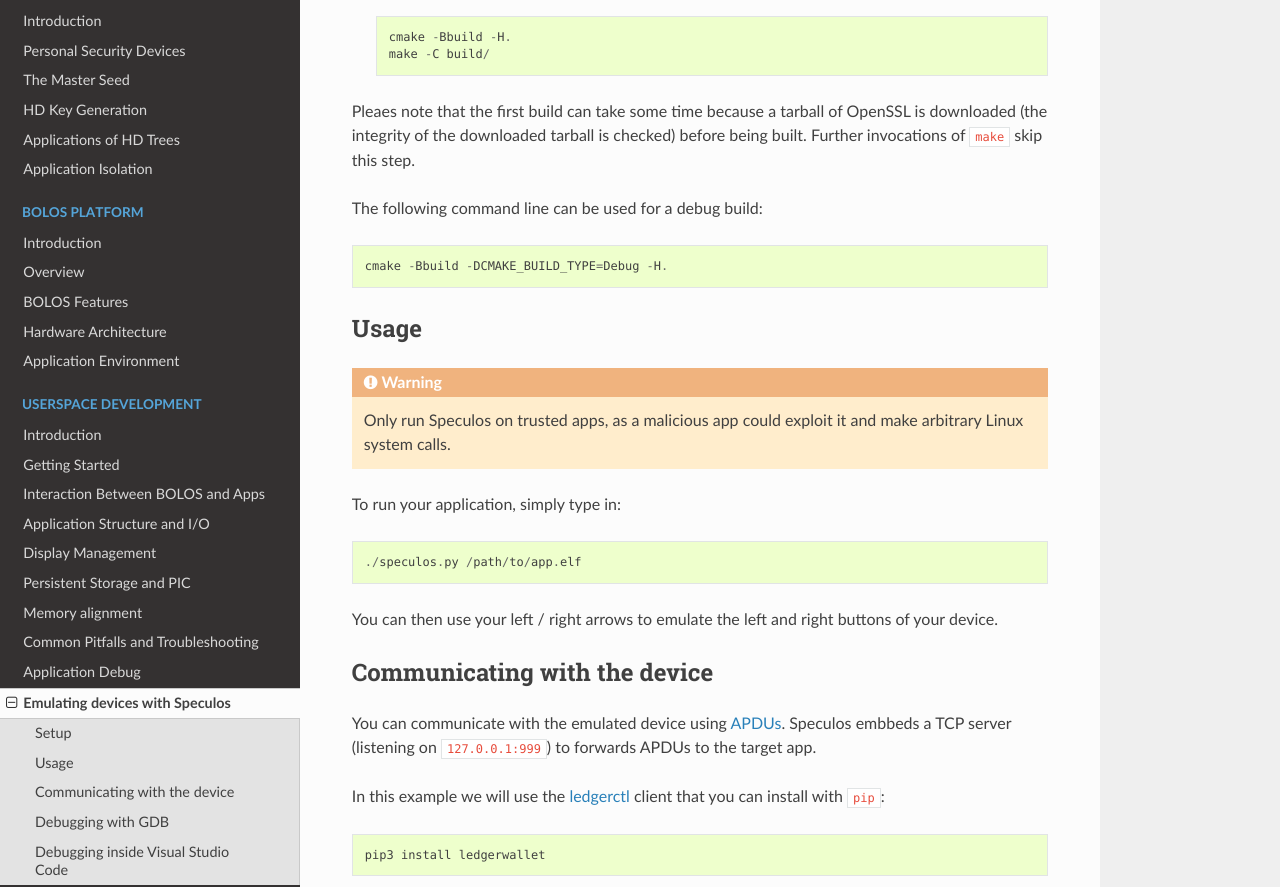
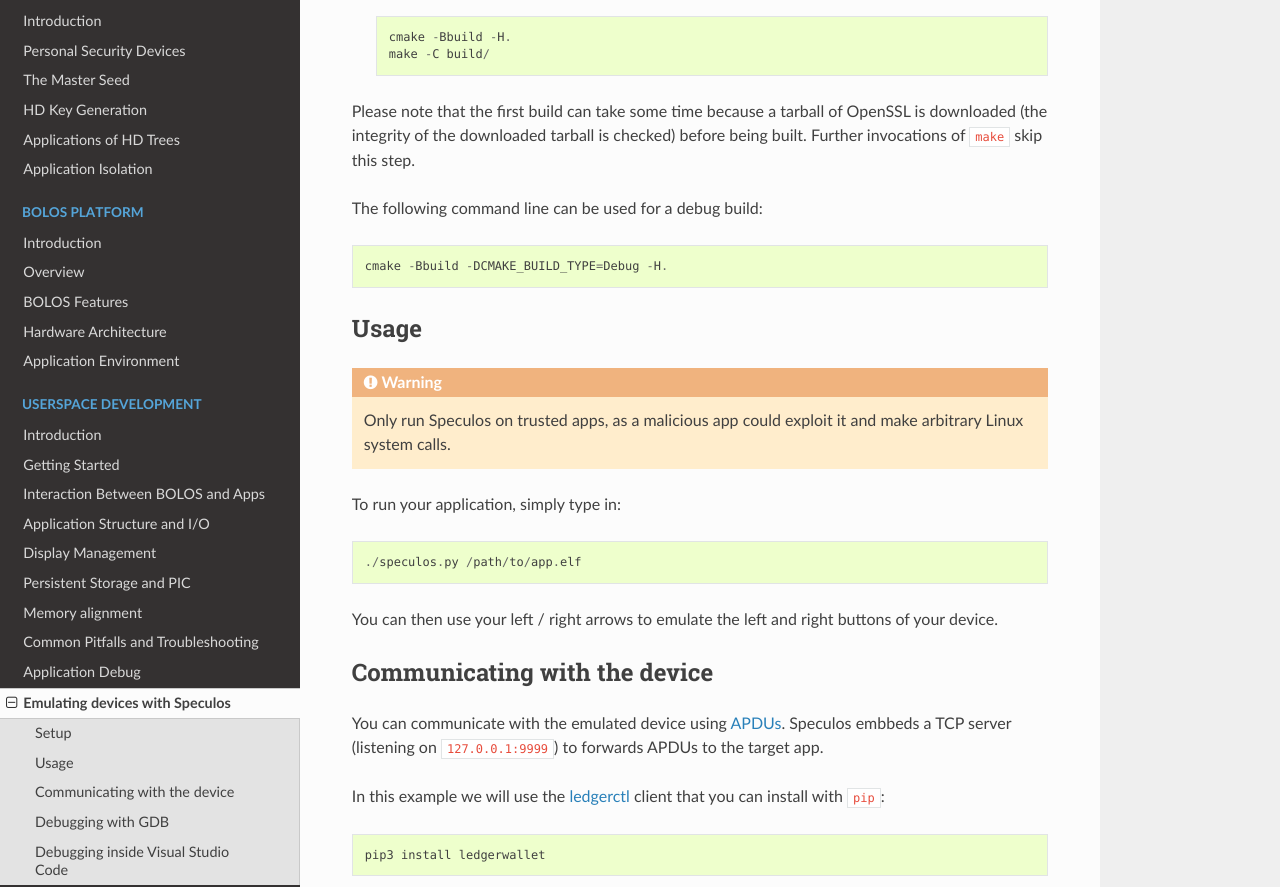
Before and after one commit to LedgerHQ/ledger-dev-doc, a Sphinx documentation site: the page built from source/userspace/speculos.rst, in a window 1280 px wide and 1400 px high, scrolled down 453 px. Shown: the part 156-1043 px from the top of the window. Built offline with Sphinx 7.4.7 and the Read the Docs theme 2.0.0, drawn with Linux system fonts in a browser that asks for light colours.

Commit message:
Fix minor typos in Speculos page

```diff
--- a/source/userspace/speculos.rst
+++ b/source/userspace/speculos.rst
@@ -21,7 +21,7 @@ Setup
     cmake -Bbuild -H.
     make -C build/
 
-Pleaes note that the first build can take some time because a tarball of OpenSSL is downloaded (the integrity of the downloaded tarball is checked) before being built. Further invocations of ``make`` skip this step.
+Please note that the first build can take some time because a tarball of OpenSSL is downloaded (the integrity of the downloaded tarball is checked) before being built. Further invocations of ``make`` skip this step.
 
 The following command line can be used for a debug build::
 
@@ -43,7 +43,7 @@ You can then use your left / right arrows to emulate the left and right buttons
 Communicating with the device
 -----------------------------
 
-You can communicate with the emulated device using `APDUs <https://en.wikipedia.org/wiki/Smart_card_application_protocol_data_unit>`_. Speculos embbeds a TCP server (listening on ``127.0.0.1:999``) to forwards APDUs to the target app.
+You can communicate with the emulated device using `APDUs <https://en.wikipedia.org/wiki/Smart_card_application_protocol_data_unit>`_. Speculos embbeds a TCP server (listening on ``127.0.0.1:9999``) to forwards APDUs to the target app.
 
 In this example we will use the `ledgerctl <https://github.com/LedgerHQ/ledgerctl>`_ client that you can install with ``pip``::
 
```
